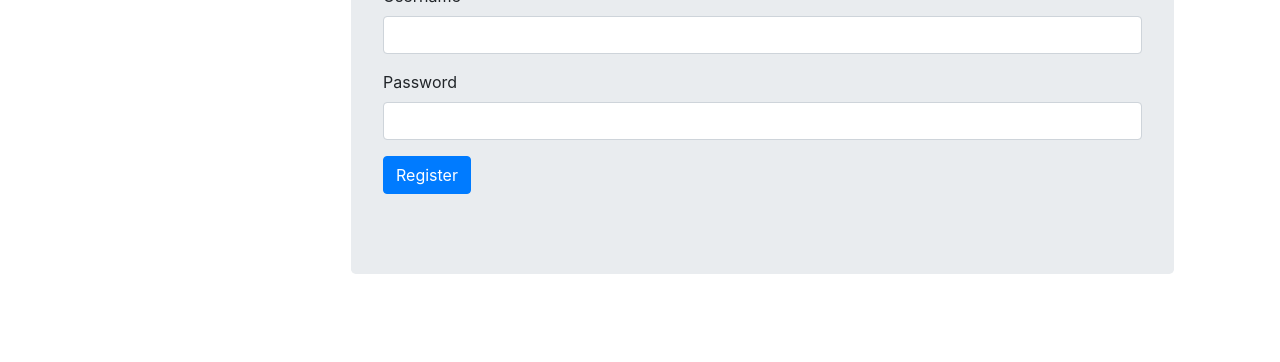
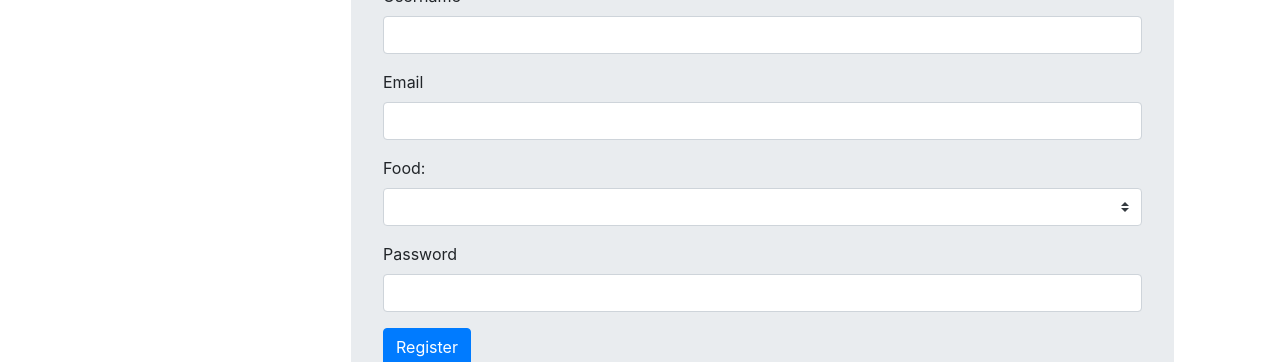
Before and after one commit to lukz0/pmr, a Vue app in the folder frontend/: page /register in a window 1280 px wide. Shown: the part 362-724 px from the top of the page. Built offline with nearby package versions, Linux system fonts and the light colour scheme; sample sign-in values are in the browser's storage.

Commit message:
added for elements

```diff
--- a/frontend/src/components/UserManager/Register.vue
+++ b/frontend/src/components/UserManager/Register.vue
@@ -18,6 +18,20 @@
                 <div v-if="submitted && veeErrors.has('username')" class="invalid-feedback">{{ veeErrors.first('username') }}</div>
             </div>
             <div class="form-group">
+                <label for="email">Email</label>
+                <input id="email" type="email" v-model="user.email" v-validate="'required'" name="email" class="form-control" :class="{ 'is-invalid': submitted && veeErrors.has('email') }" />
+                <div v-if="submitted && veeErrors.has('username')" class="invalid-feedback">{{ veeErrors.first('email') }}</div>
+            </div>
+            <b-form-group id="input-group-3" label="Food:" label-for="input-3">
+                <b-form-select
+                        id="input-3"
+                        v-model="user.role"
+                        :options="foods"
+                        required
+                ></b-form-select>
+            </b-form-group>
+
+            <div class="form-group">
                 <label htmlFor="password">Password</label>
                 <input id="Password" type="password" v-model="user.password" v-validate="{ required: true, min: 6 }" name="password" class="form-control" :class="{ 'is-invalid': submitted && veeErrors.has('password') }" />
                 <div v-if="submitted && veeErrors.has('password')" class="invalid-feedback">{{ veeErrors.first('password') }}</div>
@@ -36,11 +50,14 @@
     export default {
         data () {
             return {
+                foods: [{ text: 'Select One', value: null }, 'Carrots', 'Beans', 'Tomatoes', 'Corn'],
                 user: {
                     firstName: '',
                     lastName: '',
                     username: '',
-                    password: ''
+                    email:'',
+                    role:'',
+                    password:''
                 },
                 submitted: false
             }
```
